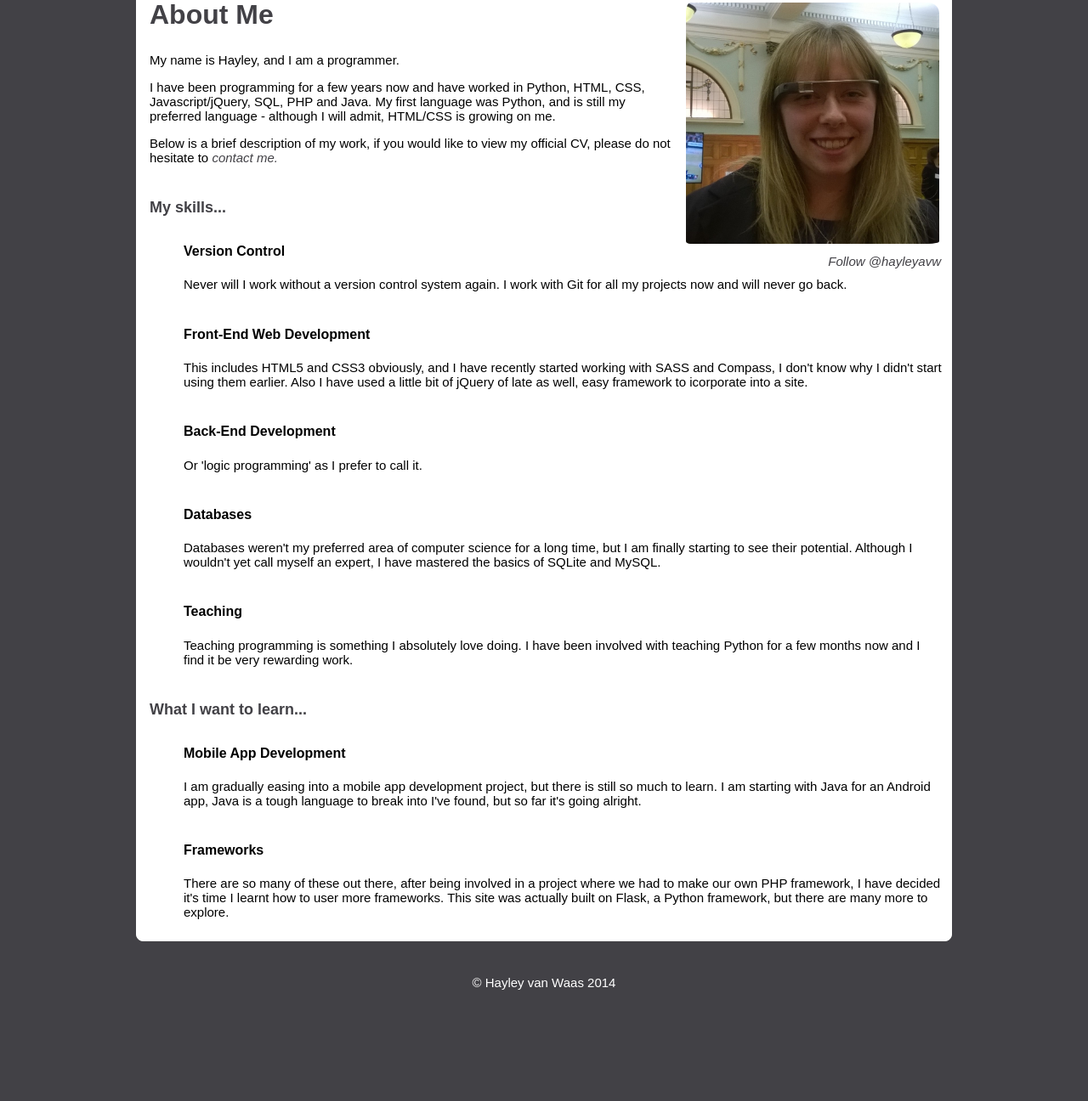
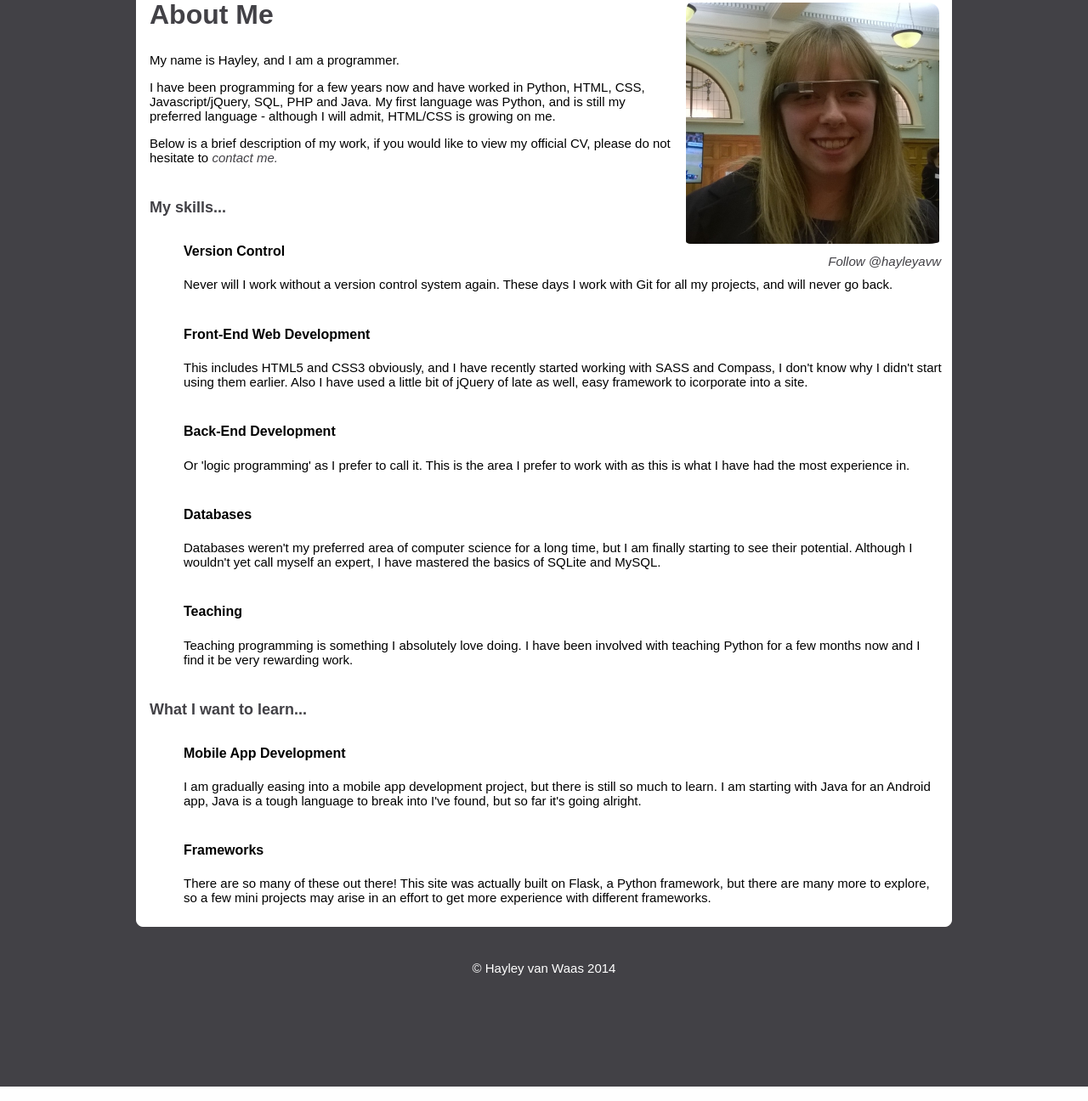
Before and after one commit to hayleycodes/personal-website, a Flask app: page / in a window 1280 px wide. Shown: the part 169-1465 px from the top of the page at 85% size. Run offline with Flask 2, Linux system fonts and the light colour scheme; some libraries are stand-ins or nearby versions.

Commit message:
go to blog when logged in/out, fades in faster, editing home page content

```diff
--- a/flaskr.py
+++ b/flaskr.py
@@ -103,7 +103,7 @@ def login():
         else:
             session['logged_in'] = True
             flash('You were logged in')
-            return redirect(url_for('home'))
+            return redirect(url_for('show_entries'))
     return render_template('login.html', error=error)
 
 #logs out user
@@ -111,7 +111,7 @@ def login():
 def logout():
     session.pop('logged_in', None)
     flash('You were logged out')
-    return redirect(url_for('home'))
+    return redirect(url_for('show_entries'))
 
 
 
--- a/static/js/animate.js
+++ b/static/js/animate.js
@@ -1,6 +1,6 @@
 
 $("body").hide();
-$("body").fadeIn(1500);
+$("body").fadeIn(1000);
 /*
 $("h1").hide();
 	$("h1").slideDown(1000);
--- a/static/sass/_base.scss
+++ b/static/sass/_base.scss
@@ -24,8 +24,6 @@
 }
 
 
-
-
 @media only screen and (max-width: 480px) {
 	.wrapper {
  		padding-top: 5px;
--- a/static/stylesheets/style.css
+++ b/static/stylesheets/style.css
@@ -29,16 +29,16 @@
 }
 
 @media only screen and (max-width: 480px) {
-  /* line 30, ../sass/_base.scss */
+  /* line 28, ../sass/_base.scss */
   .wrapper {
     padding-top: 5px;
   }
-  /* line 32, ../sass/_base.scss */
+  /* line 30, ../sass/_base.scss */
   .wrapper section {
     padding-right: 10px;
   }
 }
-/* line 40, ../sass/_base.scss */
+/* line 38, ../sass/_base.scss */
 li {
   list-style-type: none;
   padding-right: 10px;
--- a/templates/home.html
+++ b/templates/home.html
@@ -38,7 +38,7 @@
             <li>
                 <h4>Version Control</h4>
                 <p>
-                    Never will I work without a version control system again. I work with Git for all my projects now and will never go back.
+                    Never will I work without a version control system again. These days I work with Git for all my projects, and will never go back.
                 </p>
             </li>
             <li>
@@ -50,7 +50,7 @@
             <li>
                 <h4>Back-End Development</h4>
                 <p>
-                    Or 'logic programming' as I prefer to call it.
+                    Or 'logic programming' as I prefer to call it. This is the area I prefer to work with as this is what I have had the most experience in.
                 </p>
             </li>
             <li>
@@ -78,7 +78,7 @@
             <li>
                 <h4>Frameworks</h4>
                 <p>
-                    There are so many of these out there, after being involved in a project where we had to make our own PHP framework, I have decided it's time I learnt how to user more frameworks. This site was actually built on Flask, a Python framework, but there are many more to explore.
+                    There are so many of these out there! This site was actually built on Flask, a Python framework, but there are many more to explore, so a few mini projects may arise in an effort to get more experience with different frameworks.
         </ul>
 
     <div class="clearfix"></div>
```
Also changed, not shown: templates/contactform.html (indentation only).
